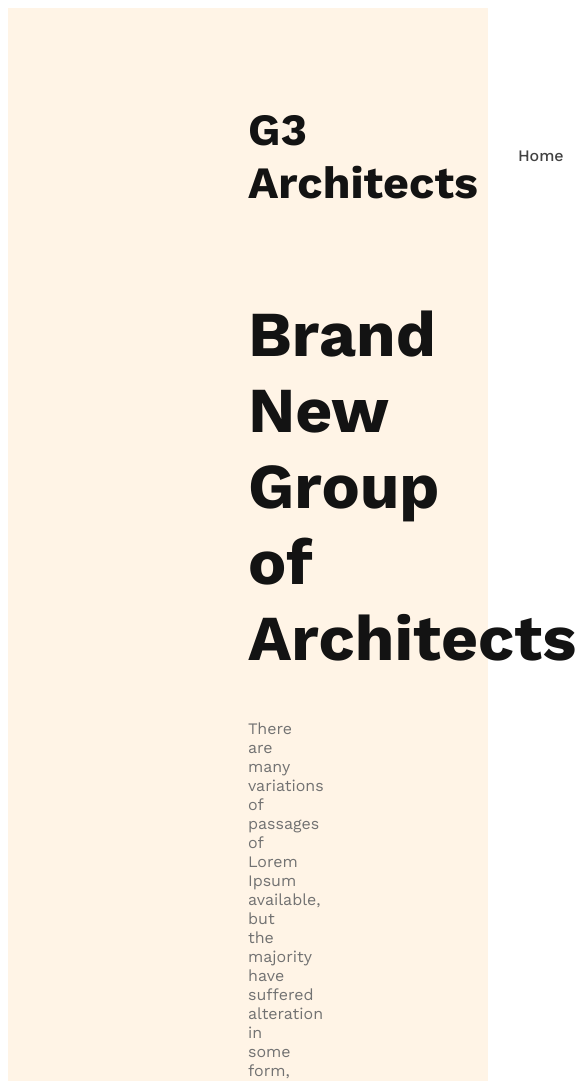
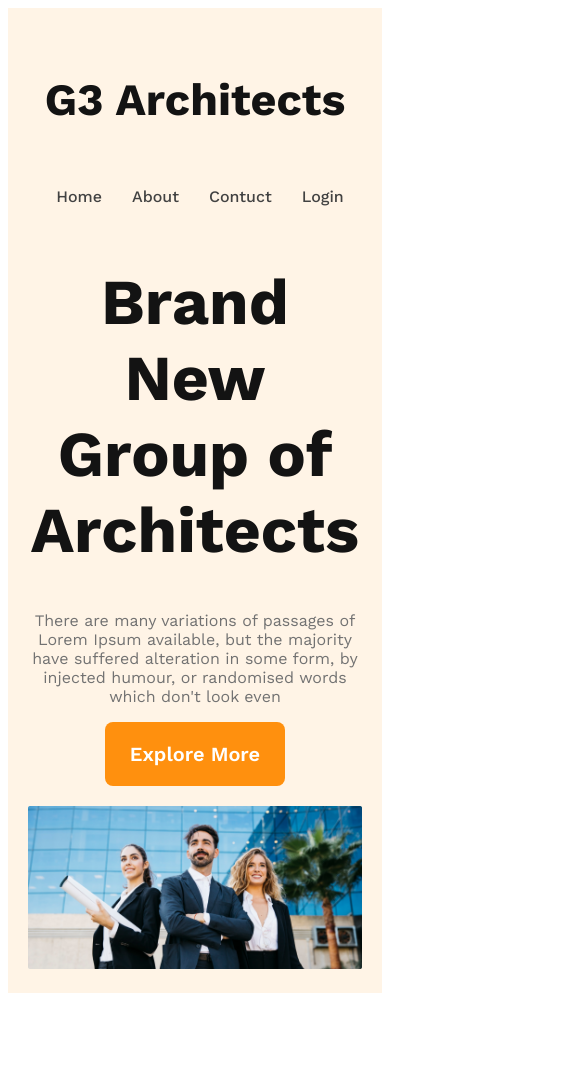
Before and after one commit to siyamar/g3-architects-website, a plain HTML site: page index.html in a window 390 px wide. Shown: the top 1081 px of the page, 585 px wide, since content can reach past the window. After the commit the page ends 1001 px from the top, so only its background shows below. Drawn offline with nearby package versions, Linux system fonts and the light colour scheme.

Commit message:
baneer responsive completed

```diff
--- a/styles/architects.css
+++ b/styles/architects.css
@@ -8,7 +8,14 @@
     font-family: 'Work Sans', sans-serif;
 }
 .btn-primary{
-
+    border-radius: 8px;
+    background: #FF900E;
+    padding: 20px 25px;
+    font-size: 1.25rem;
+    font-weight: 600;
+    cursor: pointer;
+    color: #FFF;
+    border: 0;
 }
 
 /* header styles */
@@ -62,3 +69,31 @@ font-weight: 700;
 font-size: 1rem;
 font-weight: 400;
 }
+
+.banner img{
+    width: 100%;
+    margin-top: 20px;
+}
+
+/* responsive media query */
+
+/* mobile devices */
+
+@media screen and (max-width: 576px){
+    header{
+        padding: 20px;
+    }
+    nav{
+        flex-direction: column;
+    }
+}
+
+/* tablet or medium devices */
+@media screen and (min-width:576px) and (max-width: 960px){
+    nav{
+        flex-direction: column;
+    }
+    header{
+        padding: 50px;
+    }
+}
```
